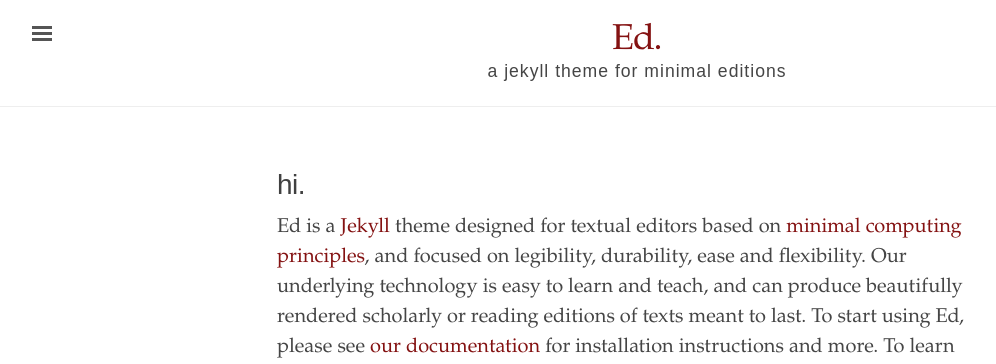
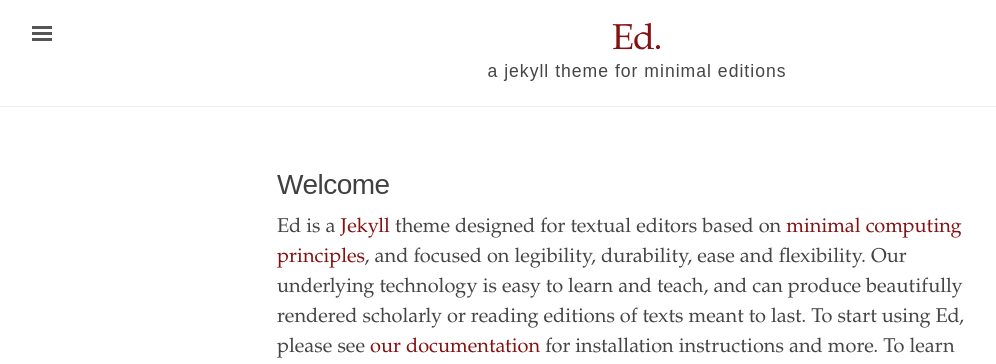
Before and after one commit to philipsteer/settler-nature, a Jekyll site: the page built from index.html, in a window 1280 px wide. Shown: the top 364 px of the page, without its empty margins (3-999 px from the left). Built offline with Jekyll 4.4.1, drawn with Linux system fonts in a browser that asks for light colours.

Commit message:
Update index.html

```diff
--- a/index.html
+++ b/index.html
@@ -3,7 +3,7 @@
 title: "Welcome"
 ---
 <div class="introduction">
-  <h1>hi.</h1>
+  <h1>Welcome</h1>
 
 <p>
   Ed is a <a href="https://jekyllrb.com/" target="_blank">Jekyll</a> theme designed for textual
```
